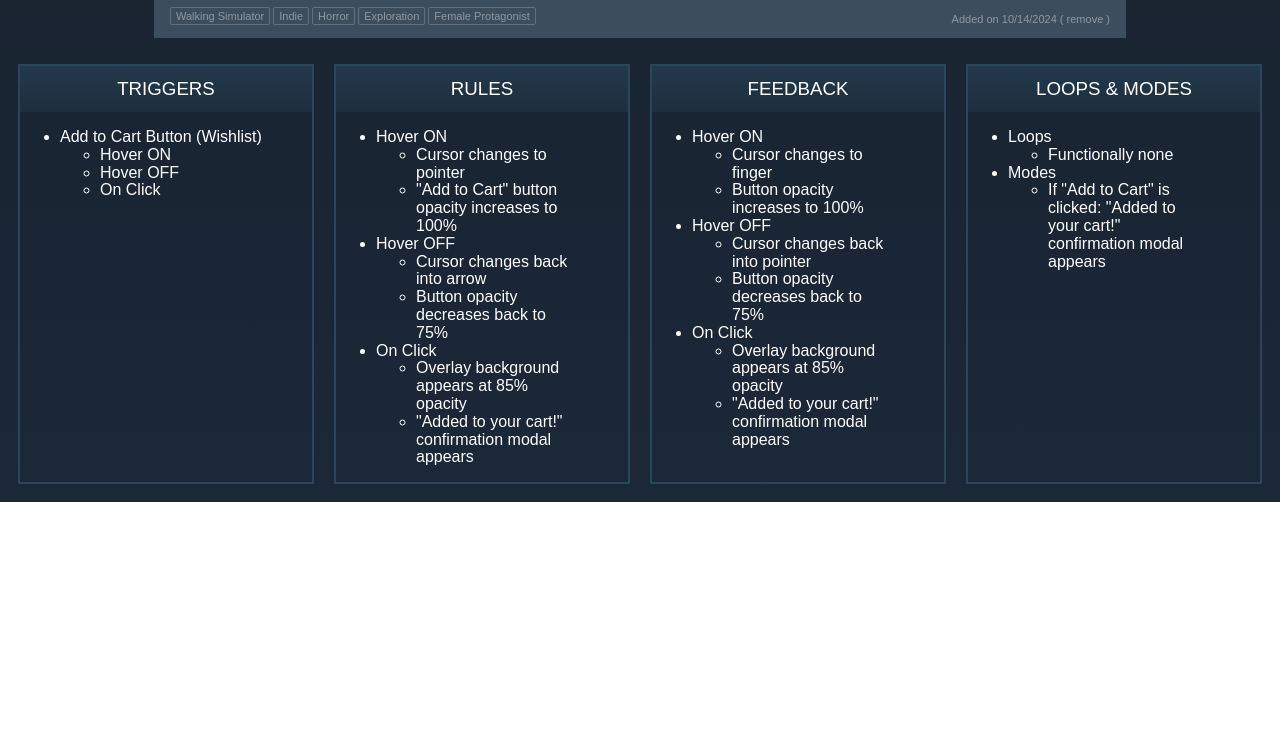
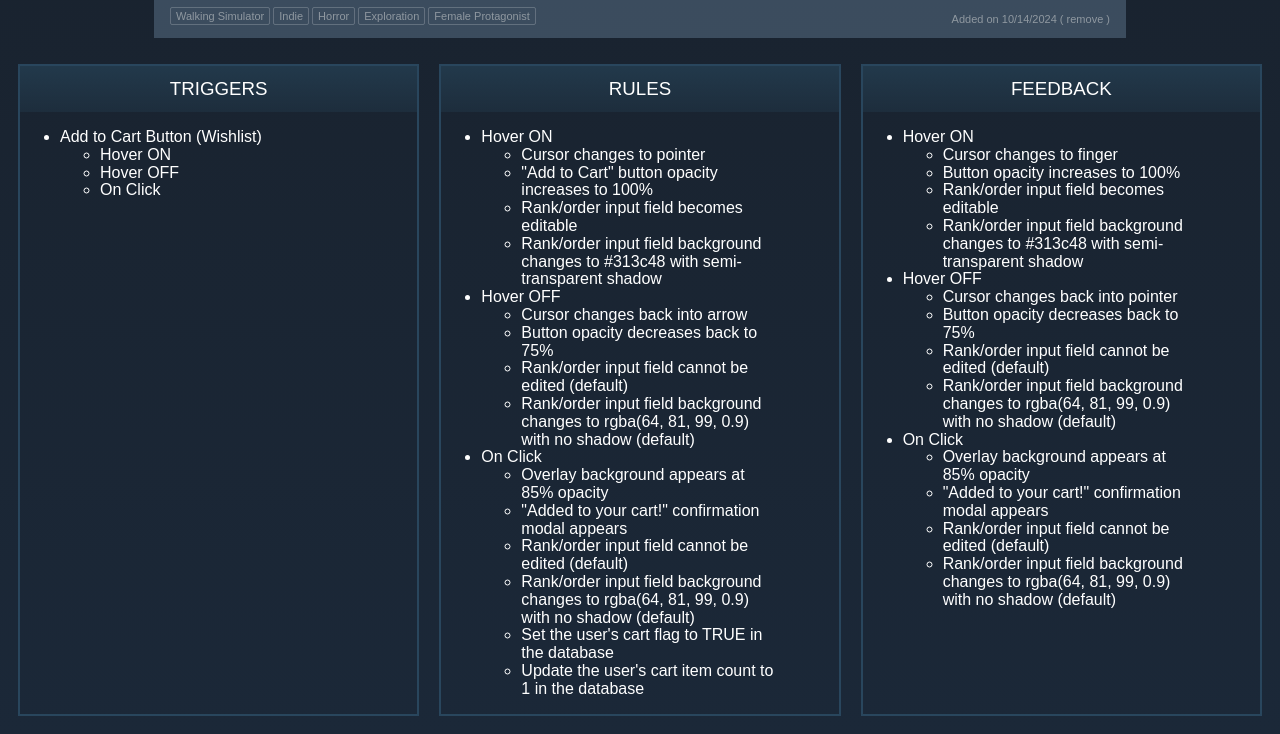
Before and after one commit to heinskeys/idm241-mba58, a plain HTML site: page alphabuild/alphabuild.html in a window 1280 px wide. Shown: the part 887-1621 px from the top of the page. Before the commit the page ends 1389 px from the top, so only its background shows below. Drawn offline with Linux system fonts and the light colour scheme; a web font is replaced by a local one.

Commit message:
added database info

```diff
--- a/alphabuild/alphabuild.html
+++ b/alphabuild/alphabuild.html
@@ -110,16 +110,24 @@
                     <ul>
                         <li>Cursor changes to pointer</li>
                         <li>"Add to Cart" button opacity increases to 100%</li>
+                        <li>Rank/order input field becomes editable</li>
+                        <li>Rank/order input field background changes to #313c48 with semi-transparent shadow</li>
                     </ul>
                 <li>Hover OFF</li>
                     <ul>
                         <li>Cursor changes back into arrow</li>
                         <li>Button opacity decreases back to 75%</li>
+                        <li>Rank/order input field cannot be edited (default)</li>
+                        <li>Rank/order input field background changes to rgba(64, 81, 99, 0.9) with no shadow (default)</li>
                     </ul>
                 <li>On Click</li>
                     <ul>
                         <li>Overlay background appears at 85% opacity</li>
                         <li>"Added to your cart!" confirmation modal appears</li>
+                        <li>Rank/order input field cannot be edited (default)</li>
+                        <li>Rank/order input field background changes to rgba(64, 81, 99, 0.9) with no shadow (default)</li>
+                        <li>Set the user's cart flag to TRUE in the database</li>
+                        <li>Update the user's cart item count to 1 in the database</li>
                     </ul>
             </ul>
         </div>
@@ -130,33 +138,25 @@
                     <ul>
                         <li>Cursor changes to finger</li>
                         <li>Button opacity increases to 100%</li>
+                        <li>Rank/order input field becomes editable</li>
+                        <li>Rank/order input field background changes to #313c48 with semi-transparent shadow</li>
                     </ul>
                 <li>Hover OFF</li>
                     <ul>
                         <li>Cursor changes back into pointer</li>
                         <li>Button opacity decreases back to 75%</li>
+                        <li>Rank/order input field cannot be edited (default)</li>
+                        <li>Rank/order input field background changes to rgba(64, 81, 99, 0.9) with no shadow (default)</li>
                     </ul>
                 <li>On Click</li>
                     <ul>
                         <li>Overlay background appears at 85% opacity</li>
                         <li>"Added to your cart!" confirmation modal appears</li>
+                        <li>Rank/order input field cannot be edited (default)</li>
+                        <li>Rank/order input field background changes to rgba(64, 81, 99, 0.9) with no shadow (default)</li>
                     </ul>
             </ul>
         </div>
-        <div class="categoryStyle">
-            <h3>Loops &amp; Modes</h3>
-            <ul>
-                <li>Loops</li>
-                <ul>
-                    <li>Functionally none</li>
-                </ul>
-                <li>Modes</li>
-                <ul>
-                    <li>If "Add to Cart" is clicked: "Added to your cart!" confirmation modal appears</li>
-                </ul>
-            </ul>
-        </div>
-    </div>
     <script src="alphabuild.js"></script>
 </body>
 </html>
```
